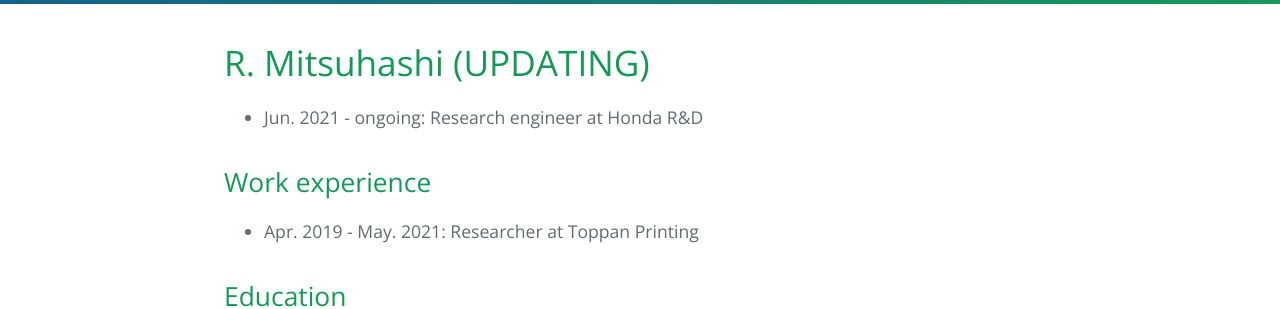
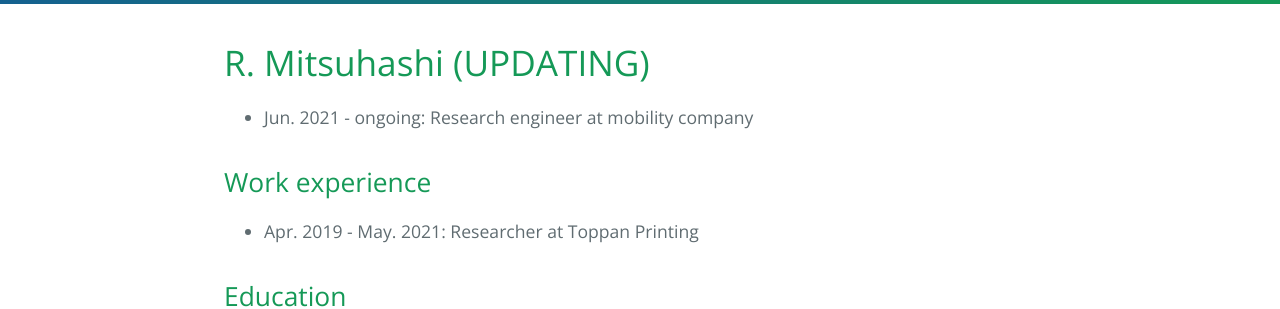
Before and after one commit to ohashi3399/portfolio, a Jekyll site: the page built from index.md, in a window 1280 px wide. Shown: the part 379-688 px from the top of the page. Built offline with Jekyll 4.4.1, drawn with Linux system fonts in a browser that asks for light colours; our own code applies the rules of GitHub Pages for plain Markdown files.

Commit message:
update Brief Introduction

```diff
--- a/index.md
+++ b/index.md
@@ -4,7 +4,7 @@ layout: default
 
 # R. Mitsuhashi (UPDATING)
 
-- Jun. 2021 - ongoing: Research engineer at Honda R&D
+- Jun. 2021 - ongoing: Research engineer at mobility company
 
 ## Work experience
 
```
